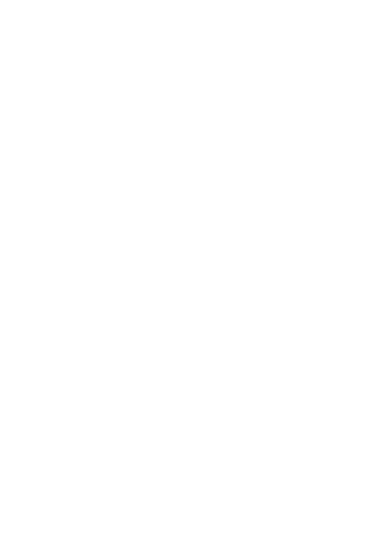
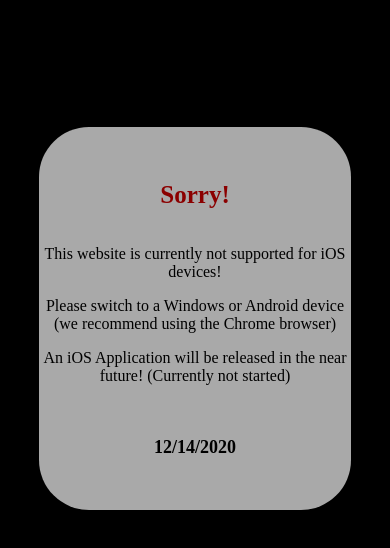
Before and after one commit to ChuckleDusters/NewVisualizer, a plain HTML site: page iPhone.html in a window 390 px wide. Drawn offline with Linux system fonts and the light colour scheme.

Commit message:
Update iPhone error page

```diff
--- a/iPhone.css
+++ b/iPhone.css
@@ -0,0 +1,25 @@
+body {
+    background-color: black;
+}
+
+.iPhone_Warning {
+    position: absolute;
+    top: 15%;
+    left: 10%;
+    width: 80%;
+    border-radius: 50px;
+    color: black;
+    background-color: darkgray;
+}
+
+#bigWarn {
+    font-size: 25px;
+    color: darkred;
+    font-weight: bolder;
+    line-height: 2;
+}
+
+#date {
+    font-size: 18px;
+    font-weight: bold;
+}
--- a/iPhone.html
+++ b/iPhone.html
@@ -1,11 +1,29 @@
 <!DOCTYPE html>
 <html lang="en">
-    <head>
-        <meta charset="UTF-8">
-        <meta name="viewport" content="width=device-width, initial-scale=1.0">
-        <link rel="stylesheet" href="iPhone.css">
-    </head>
+
+<head>
+    <meta charset="UTF-8">
+    <meta name="viewport" content="width=device-width, initial-scale=1.0">
+    <link rel="stylesheet" href="iPhone.css">
     <script src="https://kit.fontawesome.com/84f456c0e5.js" crossorigin="anonymous"></script>
     <script type="text/javascript" src="iPhone.js"></script>
+</head>
+
+<body>
+    <center>
+        <div class="iPhone_Warning">
+            <br>
+            <p id="bigWarn">Sorry!</p>
+            <p id="warnMessage">
+                <p>This website is currently not supported for iOS devices!</p>
+                <p>Please switch to a Windows or Android device (we recommend using the Chrome browser)</p>
+                <p>An iOS Application will be released in the near future! (Currently not started)</p>
+                <br>
+                <p id="date">12/14/2020</p>
+                <br>
+            </p>
+        </div>
+    </center>
+</body>
 
 </html>
```
